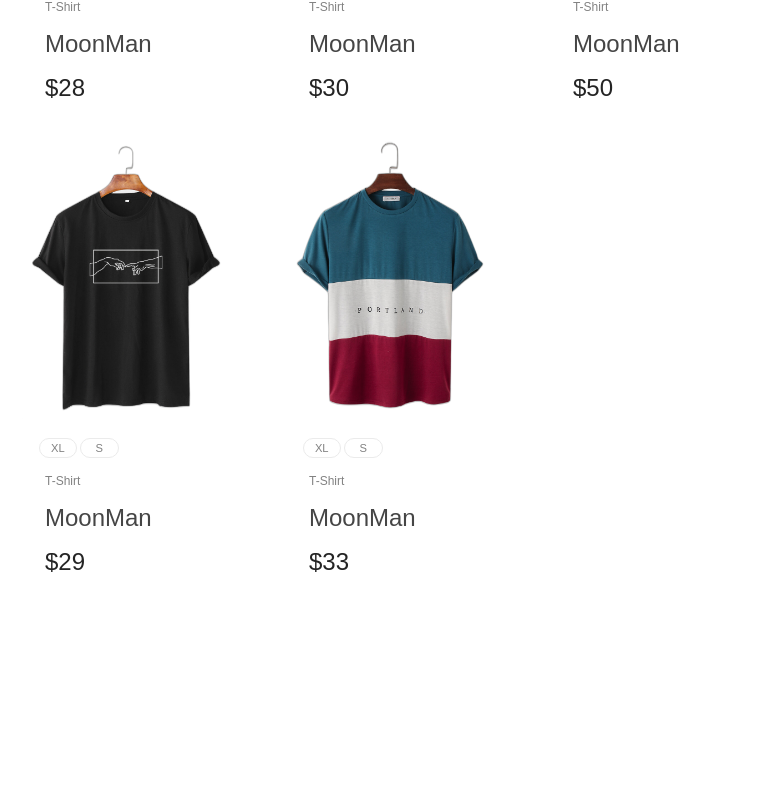
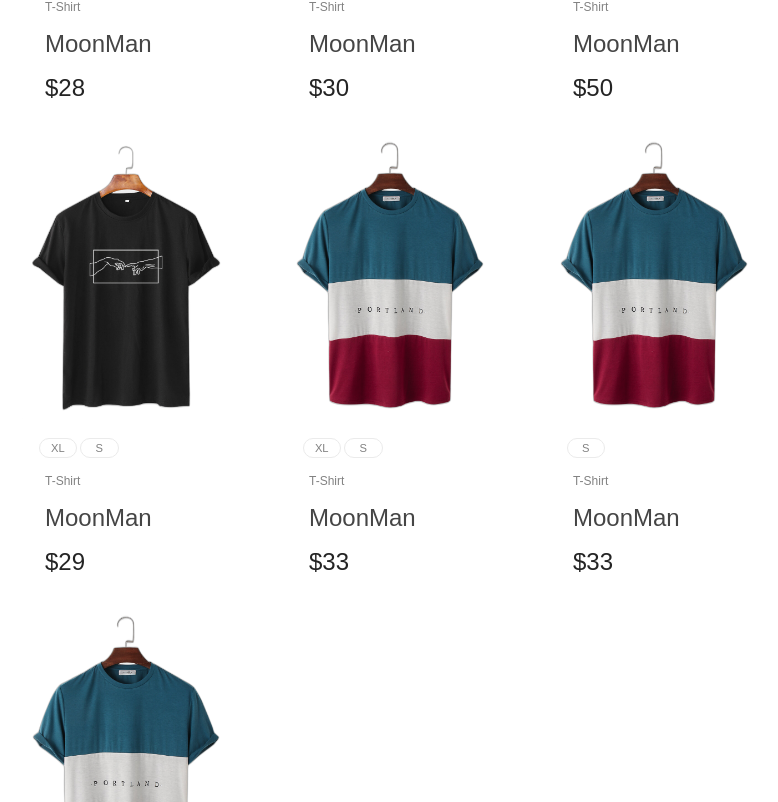
Before and after one commit to TajLonghurst/React-Products-Project, a React (Create React App) app: page /products in a window 1280 px wide. Shown: the part 978-1780 px from the top of the page, without its empty margins (394-1172 px from the left). Before the commit the page ends 1597 px from the top, so only its background shows below. Built offline with nearby package versions, Linux system fonts and the light colour scheme.

Commit message:
Latest changes to filter

```diff
--- a/src/Components/Products/ProductCategories/ProductGender.js
+++ b/src/Components/Products/ProductCategories/ProductGender.js
@@ -11,7 +11,7 @@ const ProductGender = () => {
   const handleCheckedMale = () => {
     setMaleIsChecked((preState) => !preState);
     dispatch(
-      filterActions.filterData({ type: "male", maleIsChecked: maleIsChecked })
+      filterActions.filterData({ type: "male", isChecked: maleIsChecked })
     );
   };
 
@@ -21,7 +21,7 @@ const ProductGender = () => {
     dispatch(
       filterActions.filterData({
         type: "female",
-        femaleIsChecked: femaleIsChecked,
+        isChecked: femaleIsChecked,
       })
     );
   };
--- a/src/Components/Products/ProductCategories/ProductSize.js
+++ b/src/Components/Products/ProductCategories/ProductSize.js
@@ -1,32 +1,66 @@
-import React from "react";
+import React, { useState } from "react";
+import { useDispatch } from "react-redux";
+import { filterActions } from "../../../Store/filter-slice";
 import classes from "./ProductSize.module.css";
 
 const ProductSize = () => {
+  const [radioSize, setRadioSize] = useState("");
+  const dispatch = useDispatch();
+  const handleRadioSmallSize = (e) => {
+    setRadioSize(e.target.value);
+    dispatch(filterActions.filterData({ type: radioSize }));
+  };
+  console.log(radioSize);
+
   return (
     <div className={classes.sizeconatiner}>
       <h4 className={classes.sizeheader}>SIZE</h4>
       <ul className={classes.sizelist}>
         <li className={classes.sizeitem}>
           <label className={classes.containerRadio}>
-            <input type="radio" name="radio" />
+            <input
+              onChange={handleRadioSmallSize}
+              checked={radioSize === "S"}
+              value="S"
+              type="radio"
+              name="radio"
+            />
             <span className={classes.checkmark}>S</span>
           </label>
         </li>
         <li className={classes.sizeitem}>
           <label className={classes.containerRadio}>
-            <input type="radio" name="radio" />
+            <input
+              onChange={handleRadioSmallSize}
+              checked={radioSize === "M"}
+              value="M"
+              type="radio"
+              name="radio"
+            />
             <span className={classes.checkmark}>M</span>
           </label>
         </li>
         <li className={classes.sizeitem}>
           <label className={classes.containerRadio}>
-            <input type="radio" name="radio" />
+            <input
+              onChange={handleRadioSmallSize}
+              checked={radioSize === "L"}
+              value="L"
+              type="radio"
+              name="radio"
+            />
             <span className={classes.checkmark}>L</span>
           </label>
         </li>
         <li className={classes.sizeitem}>
           <label className={classes.containerRadio}>
-            <input type="radio" name="radio" />
+            <input
+              onChange={handleRadioSmallSize}
+              checked={radioSize === "XL"}
+              value="XL"
+              type="radio"
+              name="radio"
+            />
             <span className={classes.checkmark}>XL</span>
           </label>
         </li>
--- a/src/Store/filter-slice.js
+++ b/src/Store/filter-slice.js
@@ -40,7 +40,7 @@ const FAKEDATA = [
     title: "MoonMan",
     price: 28,
     gender: "male",
-    size: ["XL", "L", "M", "S"],
+    size: ["XL", "L", "M"],
     categorie: "T-Shirt",
     extraImages: [MoonMan],
   },
@@ -50,7 +50,7 @@ const FAKEDATA = [
     title: "MoonMan",
     price: 30,
     gender: "male",
-    size: ["XL", "L", "M", "S"],
+    size: ["XL", "L", "M"],
     categorie: "T-Shirt",
     extraImages: [ShirtHand],
   },
@@ -84,6 +84,26 @@ const FAKEDATA = [
     categorie: "T-Shirt",
     extraImages: [ShirtBlue, MoonMan],
   },
+  {
+    id: "m9",
+    img: ShirtBlue,
+    title: "MoonMan",
+    price: 33,
+    gender: "car",
+    size: ["S"],
+    categorie: "T-Shirt",
+    extraImages: [ShirtBlue, MoonMan],
+  },
+  {
+    id: "m10",
+    img: ShirtBlue,
+    title: "MoonMan",
+    price: 33,
+    gender: "car",
+    size: ["XL"],
+    categorie: "T-Shirt",
+    extraImages: [ShirtBlue, MoonMan],
+  },
 ];
 
 const initialState = {
@@ -91,6 +111,7 @@ const initialState = {
   filtredProductData: FAKEDATA,
   male: [],
   female: [],
+  size: [],
 };
 
 const filterSlice = createSlice({
@@ -100,7 +121,8 @@ const filterSlice = createSlice({
     filterData(state, action) {
       const productData = state.productData;
 
-      if (action.payload.type === "male" && action.payload.maleIsChecked) {
+      //Male Filter
+      if (action.payload.type === "male" && action.payload.isChecked) {
         state.male = productData.filter(
           (item) => item.gender === action.payload.type
         );
@@ -111,7 +133,8 @@ const filterSlice = createSlice({
         state.male = [];
       }
 
-      if (action.payload.type === "female" && action.payload.femaleIsChecked) {
+      //Female Filter
+      if (action.payload.type === "female" && action.payload.isChecked) {
         state.female = productData.filter(
           (item) => item.gender === action.payload.type
         );
@@ -121,6 +144,16 @@ const filterSlice = createSlice({
       ) {
         state.female = [];
       }
+
+      //Size Filter
+      // if (action.payload.type === "S" || "M" || "L" || "XL") {
+      //   state.size = productData.filter((item) =>
+      //     item.size.forEach((s) => s.indexOf(1) === action.payload.type)
+      //   );
+      //   console.log(state.size);
+      // } else {
+      //   state.size = [];
+      // }
 
       const placeHolder = [...state.male, ...state.female];
       state.filtredProductData = placeHolder;
```
